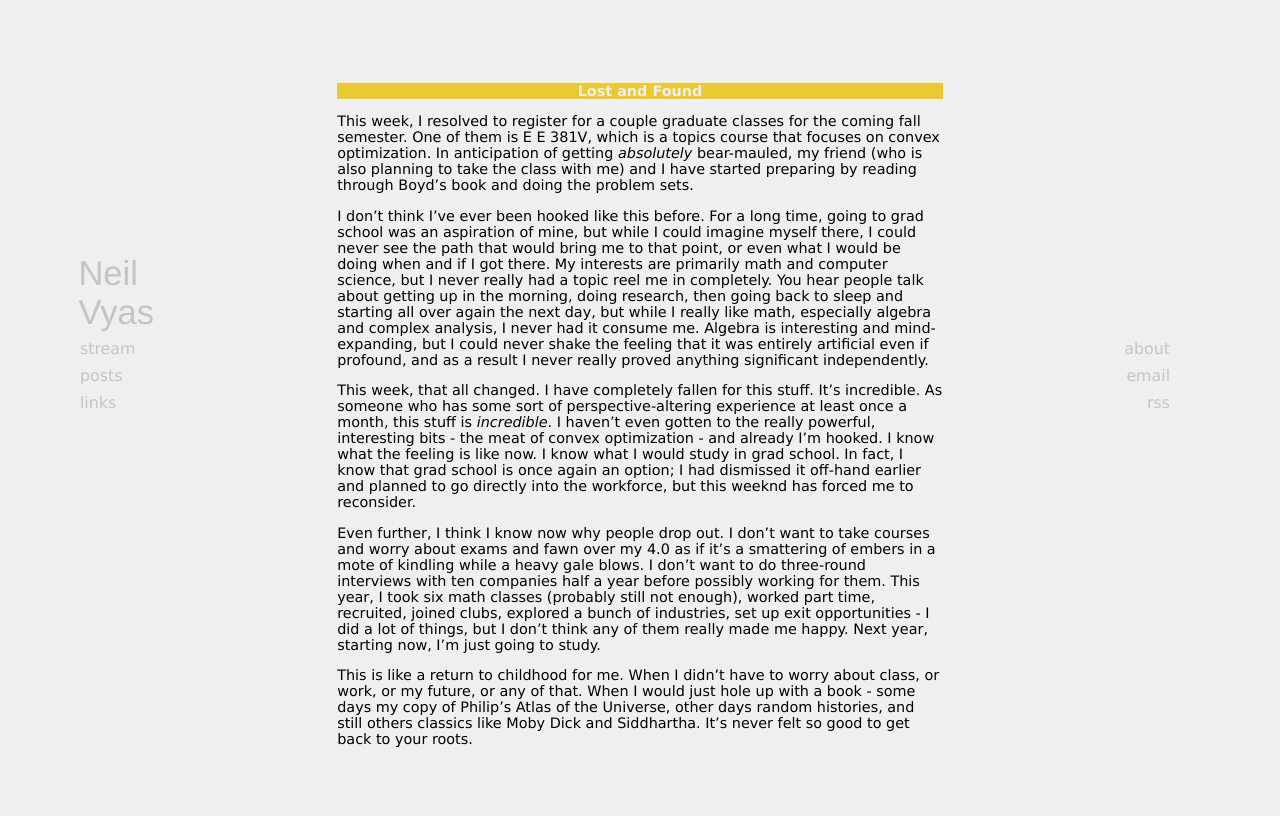
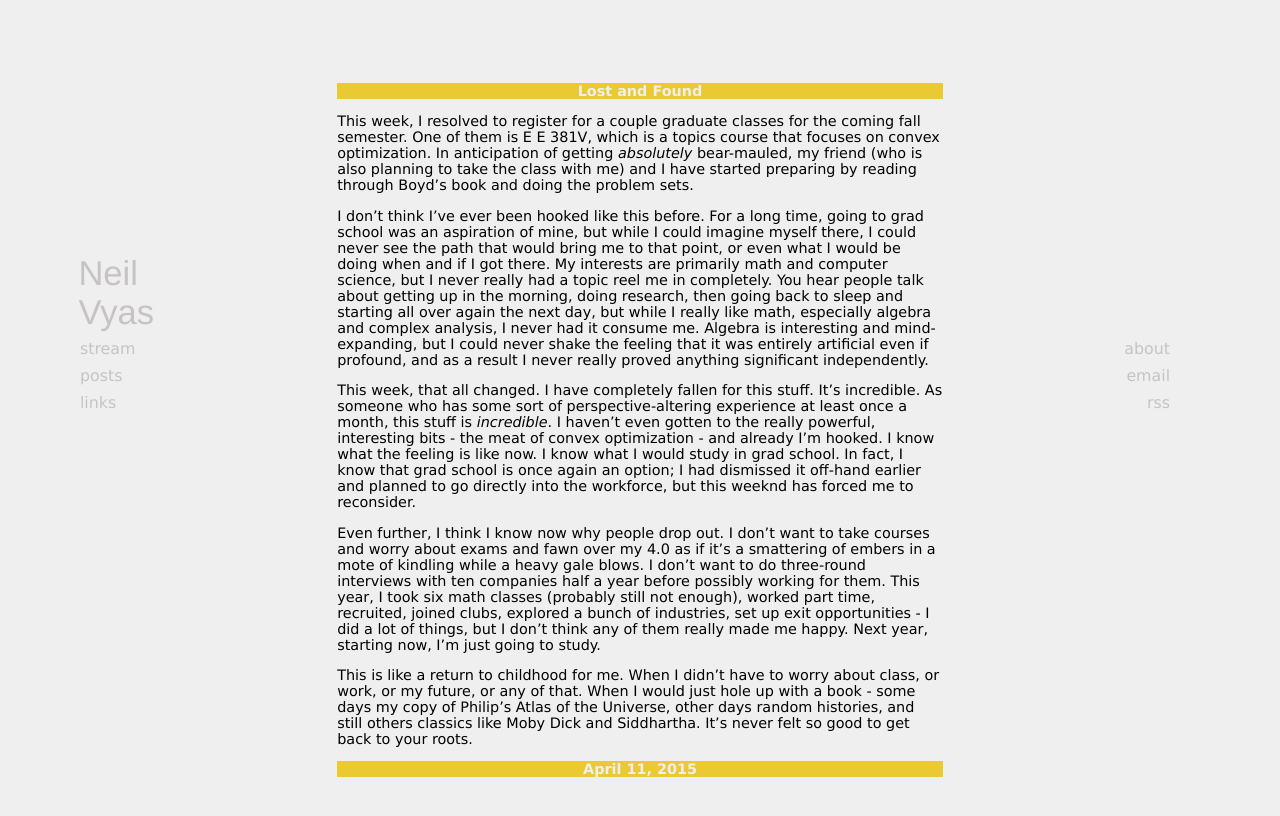
Before and after one commit to neilvyas/neilvyas.github.io, a Jekyll site: the page built from _posts/2015-04-11-Convex-Optimization.md, in a window 1280 px wide and 981 px high. Shown: the top 816 px of the window. Built offline with Jekyll 4.4.1, drawn with Linux system fonts in a browser that asks for light colours; comment, search, counter and statistics services are not loaded.

Commit message:
new post

```diff
--- a/_includes/post.html
+++ b/_includes/post.html
@@ -4,3 +4,6 @@
 <div class="post-content">
     {{ include.content }}
 </div>
+<div class="post-title">
+	<h1>{{include.post.date | date: '%B %d, %Y' }}</h1>
+</div>
--- a/_layouts/default.html
+++ b/_layouts/default.html
@@ -24,8 +24,6 @@
         </div>
       </div>
       <div class="column center">
-        <div style="margin-top: 10%;">
-        </div>
         {{ content }}
       </div>
       <div class="column right">
--- a/_layouts/post.html
+++ b/_layouts/post.html
@@ -1,6 +1,8 @@
 ---
 layout: default
 ---
+<div style="margin-top: 10%;">
+</div>
 {% include post.html post=page content=content %}
-        <div style="margin-top: 30%;">
-        </div>
+<div style="margin-top: 30%;">
+</div>
```
Also changed, not shown: _includes/post-preview.html (line endings or trailing spaces), css/main.css (line endings or trailing spaces).
